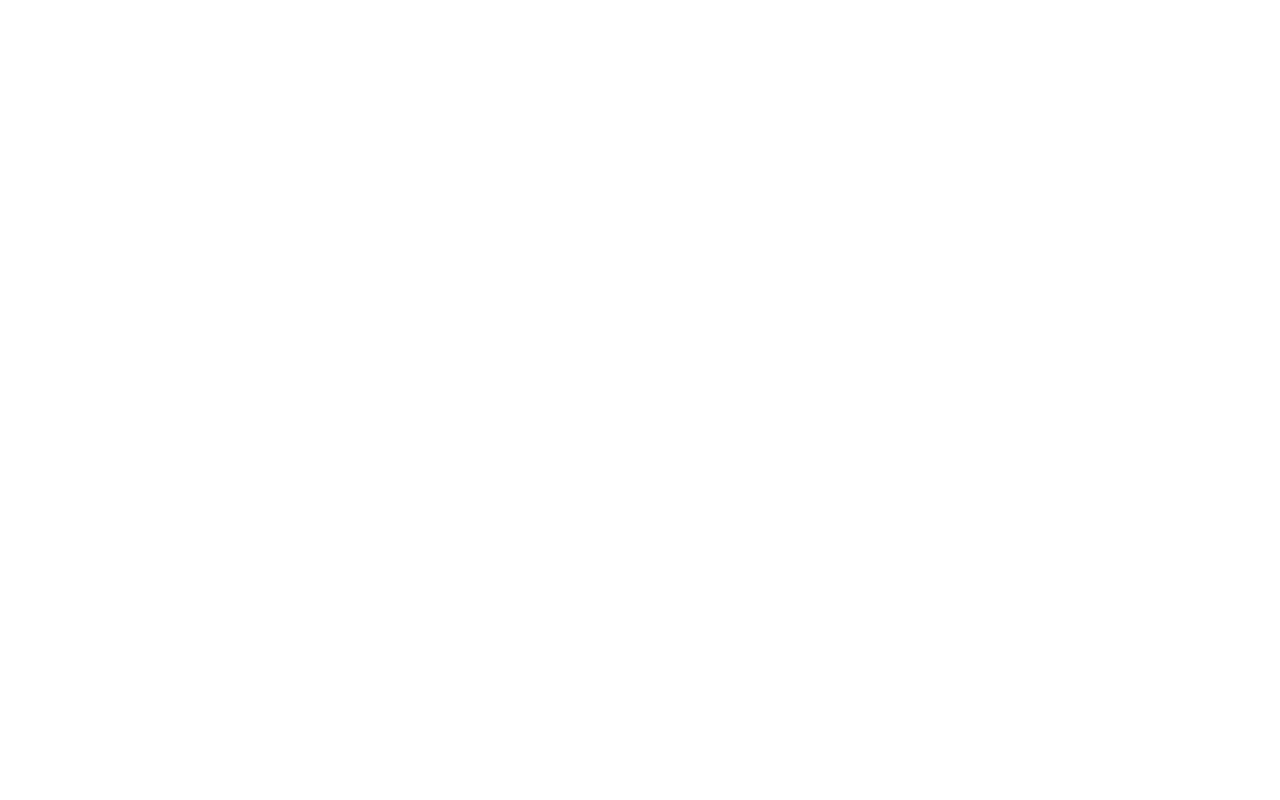
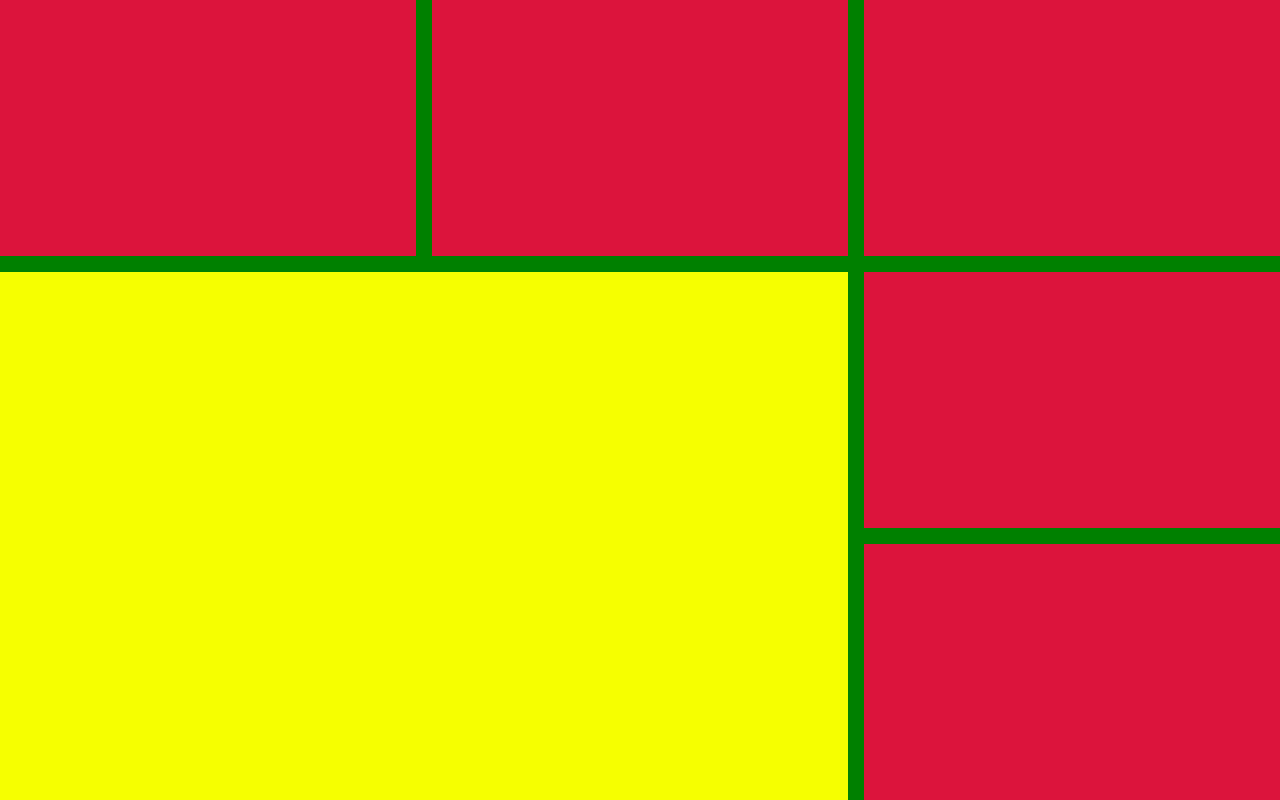
Before and after one commit to Alex-Colgan/Cohort-9-Github, a plain HTML site: page 18-10-22 Session 21/task1.html in a window 1280 px wide. Drawn offline with Linux system fonts and the light colour scheme.

Commit message:
Grid task partway update

```diff
--- a/18-10-22 Session 21/style.css
+++ b/18-10-22 Session 21/style.css
@@ -0,0 +1,24 @@
+body {
+    margin: 0;
+}
+
+.gridWrap {
+    display: grid;
+    grid-template-columns: 1fr 1fr 1fr;
+    grid-template-rows: 1fr 1fr 1fr;
+    height: 100vh;
+    gap: 1rem;
+    background-color: green;
+}
+
+.gridItem {
+    background-color: crimson;
+}
+
+.gridItem.mainFeature {
+    background-color: rgb(246, 255, 0);
+    grid-column-start: 1;
+    grid-column-end: span 2;
+    grid-row-start: 2;
+    grid-row-end: span 2;
+}
--- a/18-10-22 Session 21/task1.html
+++ b/18-10-22 Session 21/task1.html
@@ -12,6 +12,8 @@
         <div class="gridItem"></div>
         <div class="gridItem"></div>
         <div class="gridItem"></div>
+        <div class="gridItem mainFeature"></div>
+        <div class="gridItem"></div>
         <div class="gridItem"></div>
 
     </div>
```
